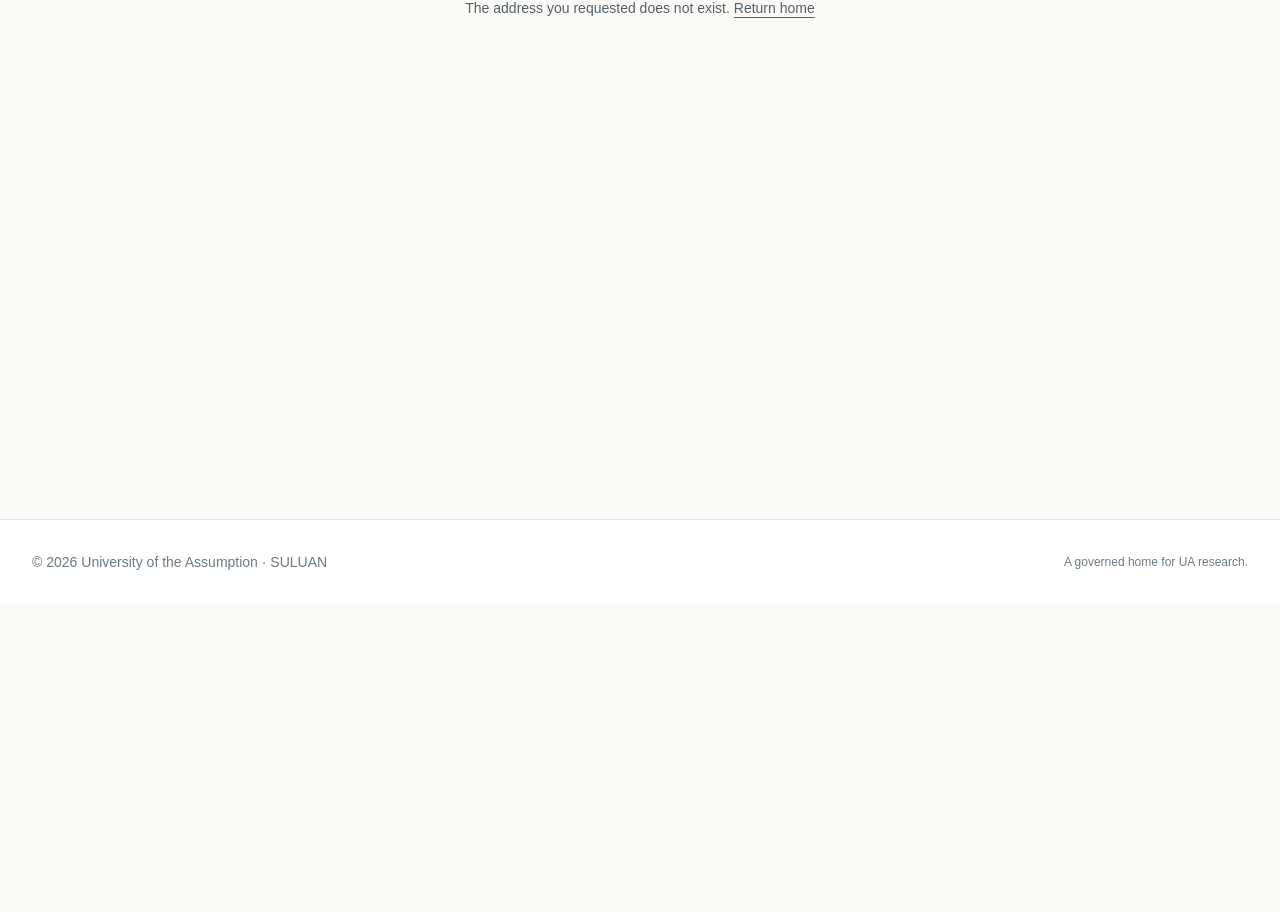
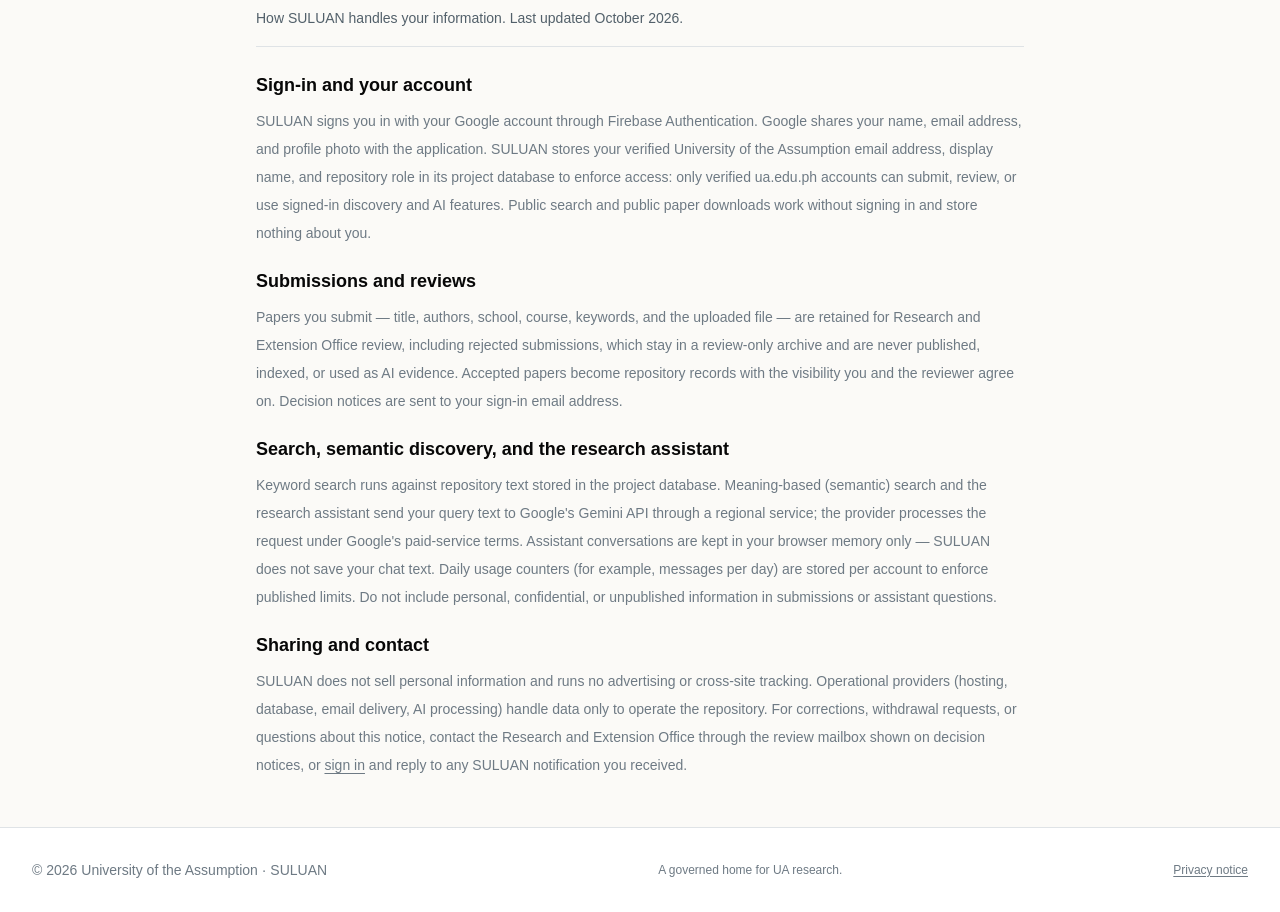
Before and after one commit to ldlumba/suluan, a React (Vite) app in the folder apps/web/: page /privacy in a window 1280 px wide. Shown: the part 196-1108 px from the top of the page. Before the commit the page ends 800 px from the top, so only its background shows below. Built offline with nearby package versions, Linux system fonts and the light colour scheme; no server answers.

Commit message:
feat: add public privacy notice page

```diff
--- a/apps/web/src/app/layouts/RootLayout.tsx
+++ b/apps/web/src/app/layouts/RootLayout.tsx
@@ -333,6 +333,11 @@
             © {new Date().getFullYear()} University of the Assumption · SULUAN
           </p>
           <p className="text-xs">A governed home for UA research.</p>
+          <p className="text-xs">
+            <Link to="/privacy" className="underline hover:text-foreground">
+              Privacy notice
+            </Link>
+          </p>
         </div>
       </footer>
     </div>
--- /dev/null
+++ b/apps/web/src/app/pages/PrivacyPage.tsx
@@ -0,0 +1,100 @@
+import { Link } from 'react-router'
+
+/**
+ * Public privacy notice. States only what the repository actually does:
+ * Google sign-in identity, Neon profiles, submission/review retention,
+ * quota counters, and memory-only assistant chat. No analytics, tracking,
+ * or advertising claims are made because none are implemented.
+ */
+export function PrivacyPage() {
+  return (
+    <section className="mx-auto max-w-3xl space-y-6">
+      <header className="border-b border-border pb-4">
+        <h1 className="display-heading text-3xl font-semibold sm:text-4xl">
+          Privacy notice
+        </h1>
+        <p className="mt-2 text-sm leading-6 text-muted-foreground">
+          How SULUAN handles your information. Last updated October 2026.
+        </p>
+      </header>
+
+      <div className="space-y-5 text-sm leading-7 text-[var(--ink-muted)]">
+        <section aria-labelledby="privacy-identity">
+          <h2
+            id="privacy-identity"
+            className="text-lg font-semibold text-foreground"
+          >
+            Sign-in and your account
+          </h2>
+          <p className="mt-2">
+            SULUAN signs you in with your Google account through Firebase
+            Authentication. Google shares your name, email address, and profile
+            photo with the application. SULUAN stores your verified University
+            of the Assumption email address, display name, and repository role
+            in its project database to enforce access: only verified{' '}
+            <span className="font-medium">ua.edu.ph</span> accounts can submit,
+            review, or use signed-in discovery and AI features. Public search
+            and public paper downloads work without signing in and store nothing
+            about you.
+          </p>
+        </section>
+
+        <section aria-labelledby="privacy-submissions">
+          <h2
+            id="privacy-submissions"
+            className="text-lg font-semibold text-foreground"
+          >
+            Submissions and reviews
+          </h2>
+          <p className="mt-2">
+            Papers you submit — title, authors, school, course, keywords, and
+            the uploaded file — are retained for Research and Extension Office
+            review, including rejected submissions, which stay in a review-only
+            archive and are never published, indexed, or used as AI evidence.
+            Accepted papers become repository records with the visibility you
+            and the reviewer agree on. Decision notices are sent to your sign-in
+            email address.
+          </p>
+        </section>
+
+        <section aria-labelledby="privacy-ai">
+          <h2 id="privacy-ai" className="text-lg font-semibold text-foreground">
+            Search, semantic discovery, and the research assistant
+          </h2>
+          <p className="mt-2">
+            Keyword search runs against repository text stored in the project
+            database. Meaning-based (semantic) search and the research assistant
+            send your query text to Google&apos;s Gemini API through a regional
+            service; the provider processes the request under Google&apos;s
+            paid-service terms. Assistant conversations are kept in your browser
+            memory only — SULUAN does not save your chat text. Daily usage
+            counters (for example, messages per day) are stored per account to
+            enforce published limits. Do not include personal, confidential, or
+            unpublished information in submissions or assistant questions.
+          </p>
+        </section>
+
+        <section aria-labelledby="privacy-sharing">
+          <h2
+            id="privacy-sharing"
+            className="text-lg font-semibold text-foreground"
+          >
+            Sharing and contact
+          </h2>
+          <p className="mt-2">
+            SULUAN does not sell personal information and runs no advertising or
+            cross-site tracking. Operational providers (hosting, database, email
+            delivery, AI processing) handle data only to operate the repository.
+            For corrections, withdrawal requests, or questions about this
+            notice, contact the Research and Extension Office through the review
+            mailbox shown on decision notices, or{' '}
+            <Link to="/signin" className="underline">
+              sign in
+            </Link>{' '}
+            and reply to any SULUAN notification you received.
+          </p>
+        </section>
+      </div>
+    </section>
+  )
+}
--- a/apps/web/src/app/routes.tsx
+++ b/apps/web/src/app/routes.tsx
@@ -2,6 +2,7 @@
 import { RootLayout } from './layouts/RootLayout'
 import { HomePage } from './pages/HomePage'
 import { NotFoundPage } from './pages/NotFoundPage'
+import { PrivacyPage } from './pages/PrivacyPage'
 import { SignInPage } from './pages/SignInPage'
 import { ProtectedRoute } from '@/features/auth/ProtectedRoute'
 import { NewSubmissionPage } from '@/features/submissions/NewSubmissionPage'
@@ -35,6 +36,7 @@
     children: [
       { path: '/', element: <HomePage /> },
       { path: '/signin', element: <SignInPage /> },
+      { path: '/privacy', element: <PrivacyPage /> },
       // Search is public discovery: no ProtectedRoute wrapper.
       { path: '/search', element: <SearchPage /> },
       { path: '/search/semantic-access', element: <SemanticAccessPage /> },
```
Also changed, not shown: 1 other file (tests, documents, lock files or other folders).
